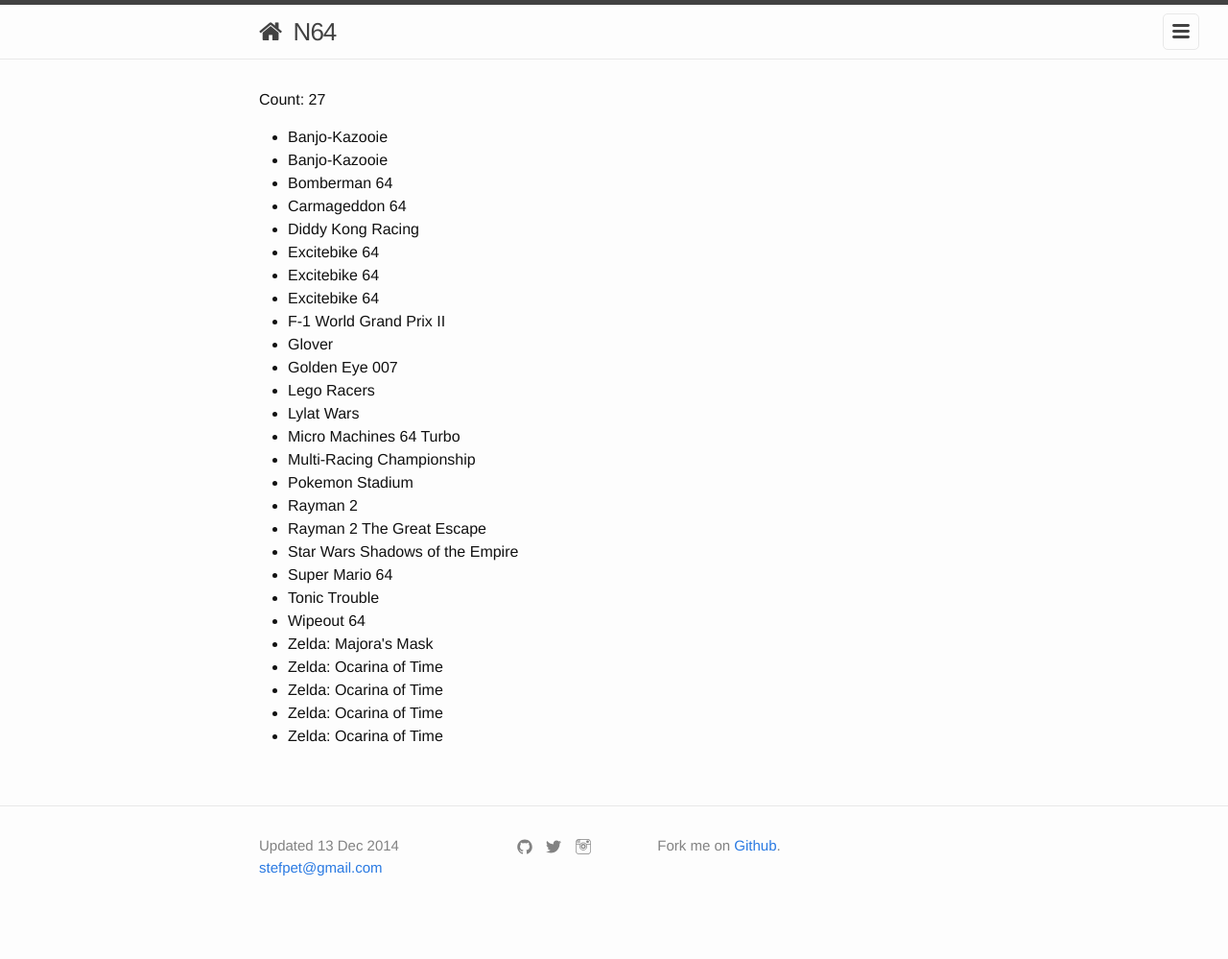
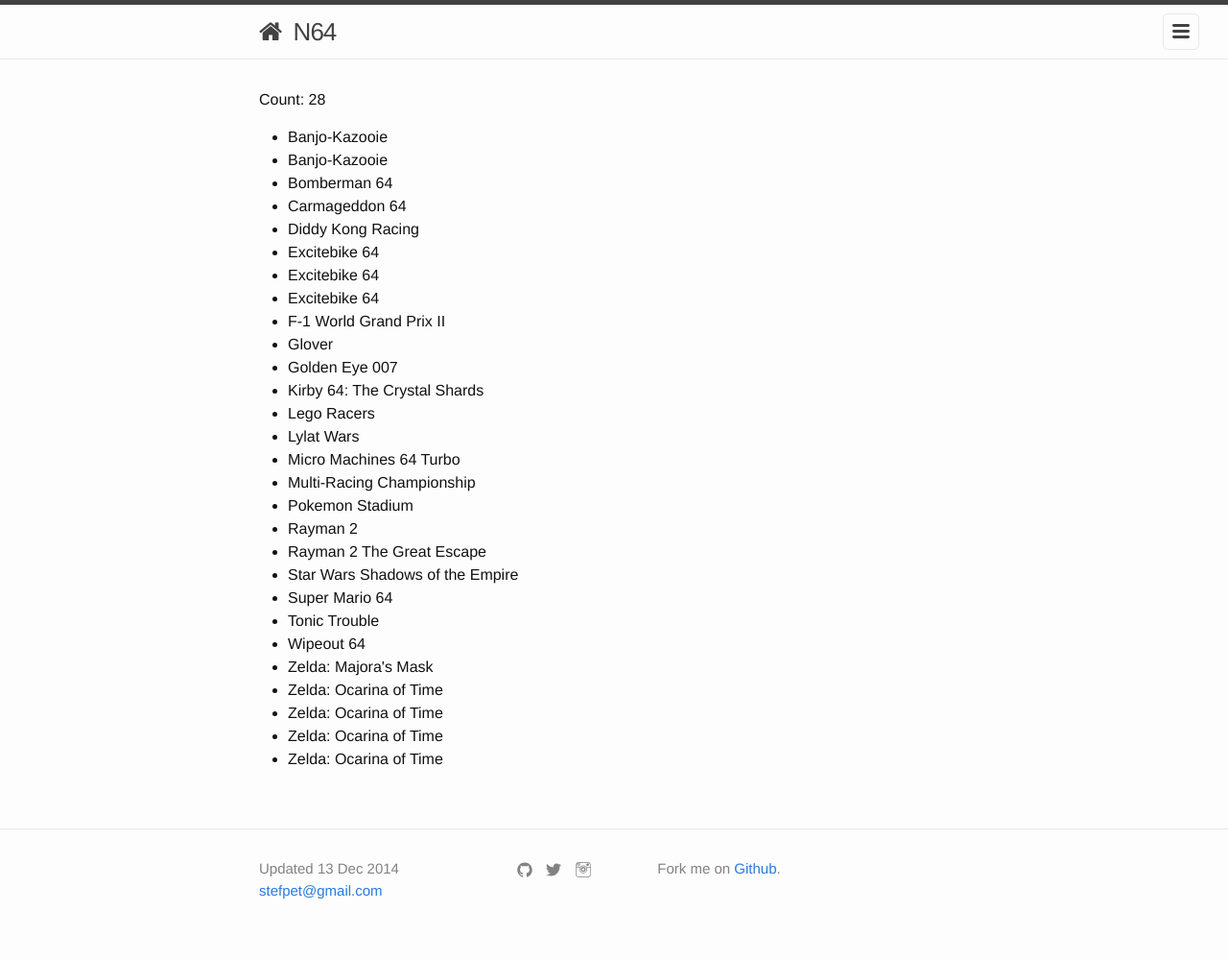
Before and after one commit to stpe/games, a Jekyll site: the page built from platforms/n64.md, in a window 1280 px wide. Shown: the whole page at 96% size. Built offline with Jekyll 4.4.1, drawn with Linux system fonts in a browser that asks for light colours; nearby versions of some CDN libraries; before the commit the page ends 975 px from its top, so only the background shows below that.

Commit message:
Fixed Kirby 64 wrong platform

```diff
--- a/_data/games.json
+++ b/_data/games.json
@@ -1465,6 +1465,11 @@
     "code": "NUS-NGEP-EUR"
   },
   {
+    "title": "Kirby 64: The Crystal Shards",
+    "platform": "N64",
+    "code": "NUS-NK4P-EUR"
+  },
+  {
     "title": "Lego Racers",
     "platform": "N64",
     "code": "NUS-NLGP-EUR"
@@ -1940,11 +1945,6 @@
     "title": "Hole in One Golf",
     "platform": "SNES",
     "code": "SNSP-JO-SCN"
-  },
-  {
-    "title": "Kirby The Crystal Shards",
-    "platform": "SNES",
-    "code": "NUS-NK4P-EUR"
   },
   {
     "title": "Kirby's Dream Course",
```
